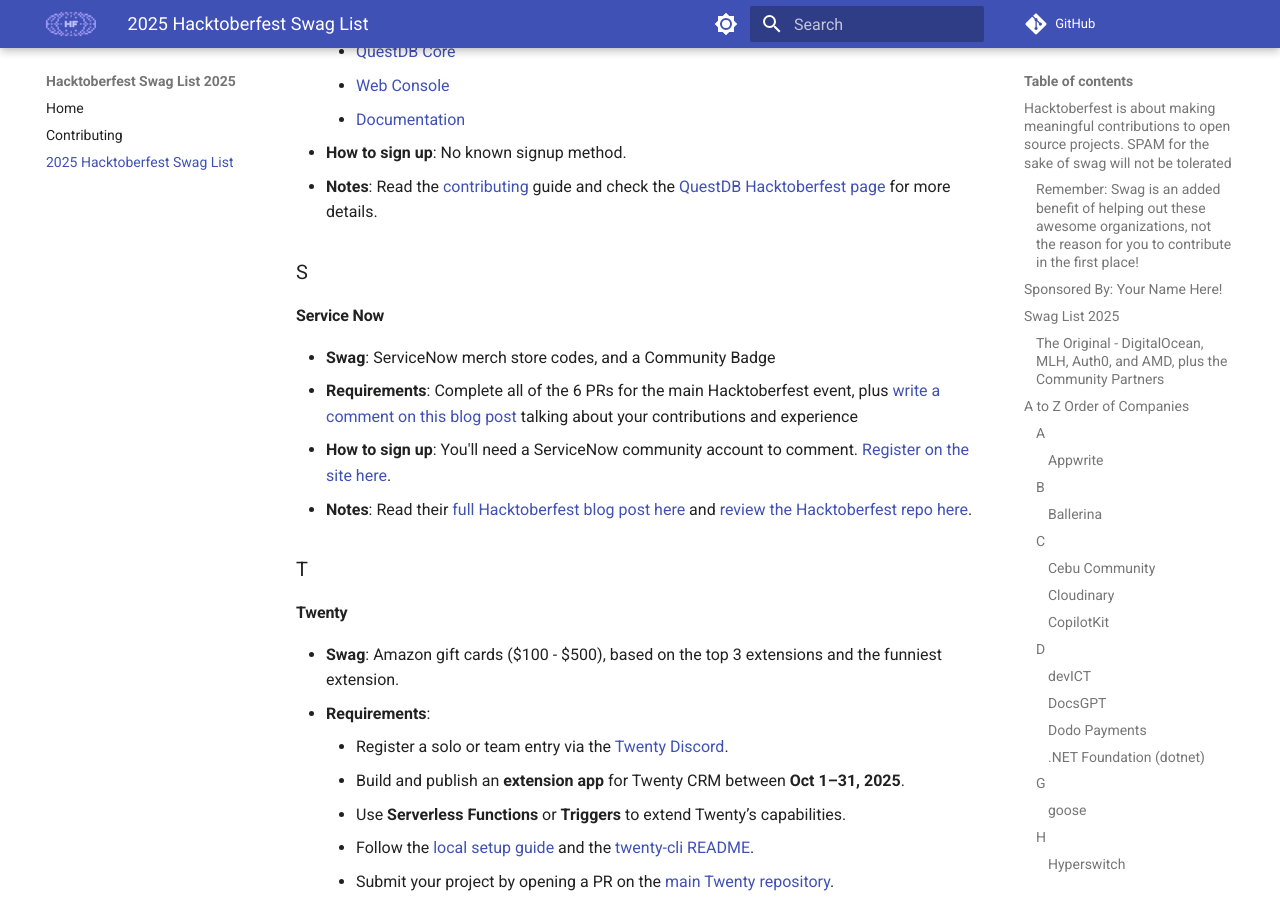
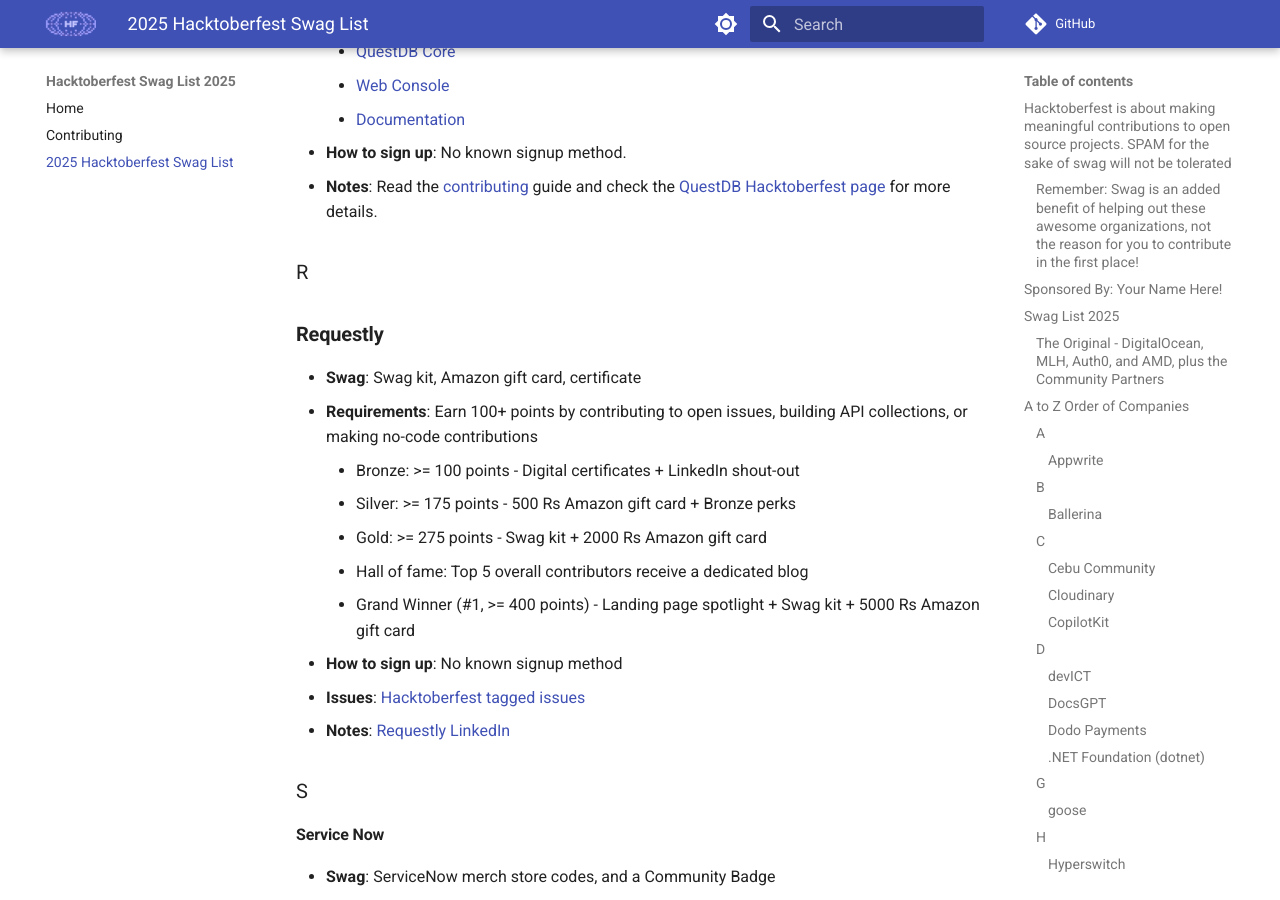
Before and after one commit to crweiner/hacktoberfest-swag-list, an MkDocs documentation site: the page built from docs/list.md, in a window 1280 px wide and 900 px high, scrolled down 7939 px. Built offline with MkDocs 1.6.1 and Material for MkDocs 9.7.7, drawn with Linux system fonts in a browser that asks for light colours; plug-ins that fetch from the network failed and are left out; comment, search, counter and statistics services are not loaded.

Commit message:
adding requestly in hacktoberfest 2025 swag list

```diff
--- a/docs/list.md
+++ b/docs/list.md
@@ -246,6 +246,20 @@
 - **How to sign up**: No known signup method.
 - **Notes**: Read the [contributing](https://github.com/questdb/questdb/blob/master/CONTRIBUTING.md) guide and check the [QuestDB Hacktoberfest page](https://questdb.io/blog/hacktoberfest-2025-questdb/) for more details.
 
+### R
+
+### **Requestly**
+
+- **Swag**: Swag kit, Amazon gift card, certificate
+- **Requirements**: Earn 100+ points by contributing to open issues, building API collections, or making no-code contributions
+    - Bronze: >= 100 points - Digital certificates + LinkedIn shout-out
+    - Silver: >= 175 points - 500 Rs Amazon gift card + Bronze perks
+    - Gold: >= 275 points - Swag kit + 2000 Rs Amazon gift card
+    - Hall of fame: Top 5 overall contributors receive a dedicated blog
+    - Grand Winner (#1, >= 400 points) - Landing page spotlight + Swag kit + 5000 Rs Amazon gift card
+- **How to sign up**: No known signup method
+- **Issues**: [Hacktoberfest tagged issues](https://github.com/search?q=repo%3Arequestly%2Frequestly%20%20label%3Ahacktoberfest&type=issues)
+- **Notes**: [Requestly LinkedIn](https://www.linkedin.com/company/requestly/posts/?feedView=all)
 ### S
 
 #### Service Now
```
